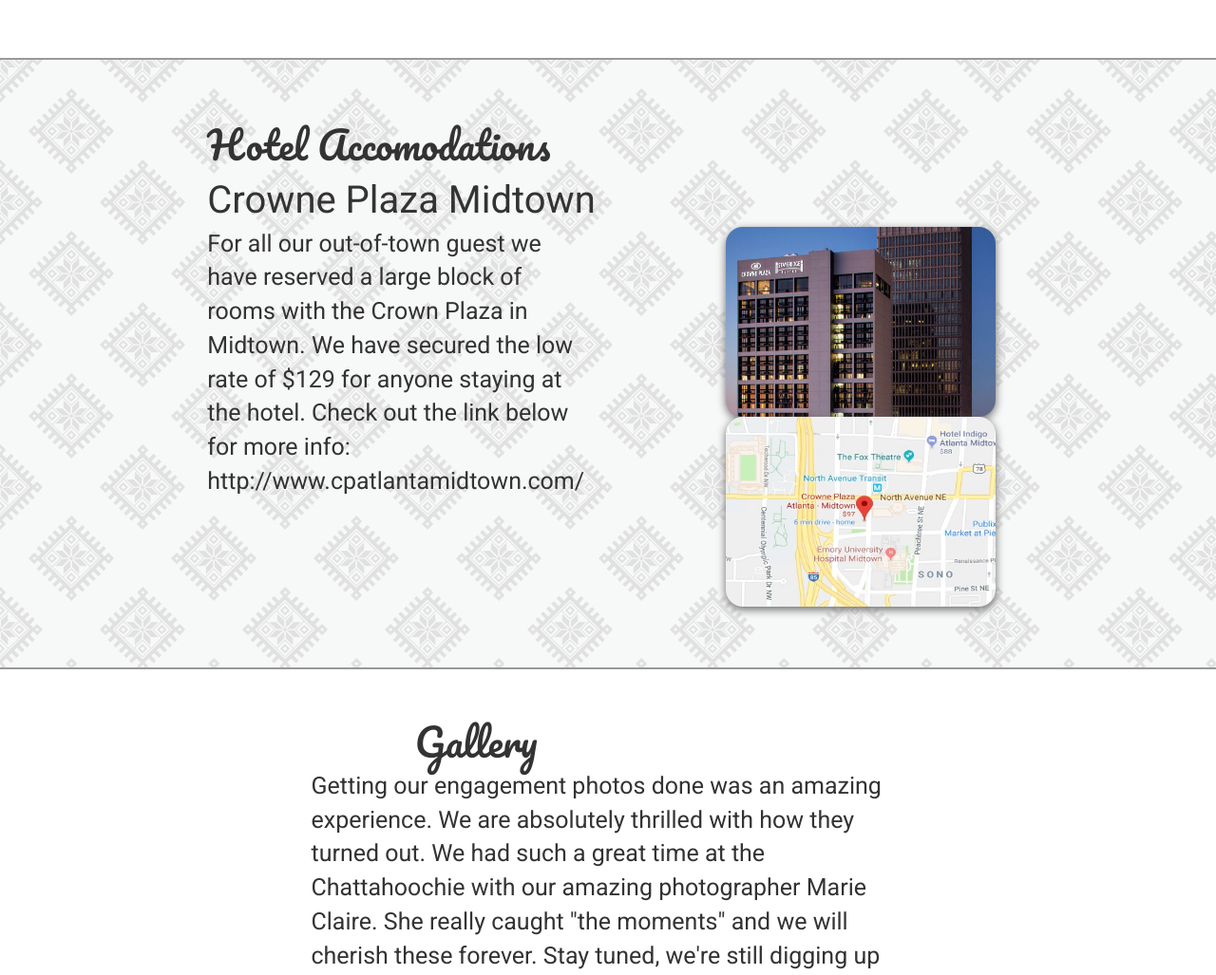
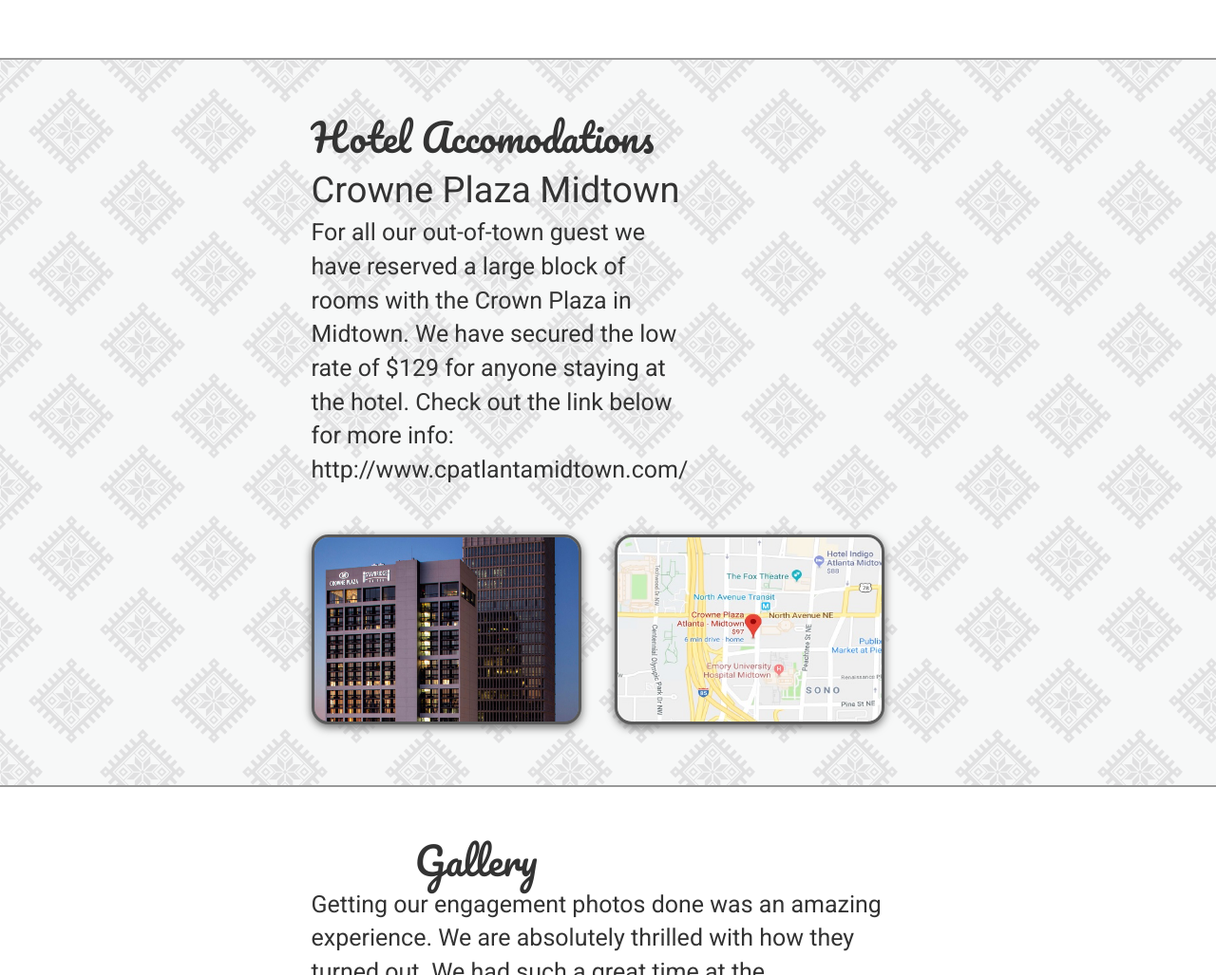
Before and after one commit to KrashDev/we-wed, a website: page index.html in a window 1280 px wide. Shown: the part 1829-2856 px from the top of the page at 95% size. Drawn offline with nearby package versions, Linux system fonts and the light colour scheme.

Commit message:
almost there

```diff
--- a/index.html
+++ b/index.html
@@ -178,21 +178,23 @@
         </div>
         <div class="hotel">
             <div class="row">
-                <div class="col-md-offset-2 col-md-10">
+                <div class="col-md-offset-3 col-md-6">
                     <div id="first">Hotel Accomodations</div>
                 </div>
             </div>
             <div class="row">
-                    <div class="col-md-offset-2 col-md-10">
+                    <div class="col-md-offset-3 col-md-6">
                         <div class="hotel1">Crowne Plaza Midtown</div>
                     </div>
                 </div>
 
             <div class="row">
-                <div class="col-md-offset-2 col-md-4">
+                <div class="col-md-offset-3 col-md-4">
                     <div class="hotel2">For all our out-of-town guest we have reserved a large block of rooms with the Crown Plaza in Midtown. We have secured the low rate of $129 for anyone staying at the hotel. Check out the link below for more info: http://www.cpatlantamidtown.com/</div>
                 </div>
-                <div class="col-md-offset-1 col-md-4">
+            </div>
+            <div class="row">
+                <div class="col-md-offset-3 col-md-8">
                     <img src="crown-plaza.jpg" class="hotel-directions" alt="Hotel: Crown Plaza">
                     <img src="crown-plaza-map.jpg" class="hotel-map" alt="Hotel: Crown Plaza">
                 </div>
--- a/style.css
+++ b/style.css
@@ -170,7 +170,8 @@
     border-top: 2px solid #999;
     width:100%;
     font-family: 'Pacifico', cursive;
-    font-size: 40px;
+    font-size: 38px;
+
     padding-bottom:5%;
 
 }
@@ -186,7 +187,9 @@
 }
 
 .hotel-directions {
-    margin-right: 5%;
+    border:3px solid #595959;
+    margin-top: 6%;
+    margin-right: 3%;
     border-radius:18px;
     height: 200px;
     width: 284px;
@@ -194,6 +197,8 @@
     filter: drop-shadow(0px 3px 5px #666);
 }
 .hotel-map {
+    border:3px solid #595959;
+    margin-top: 6%;
     border-radius:18px;
     height: 200px;
     width: 284px;
```
